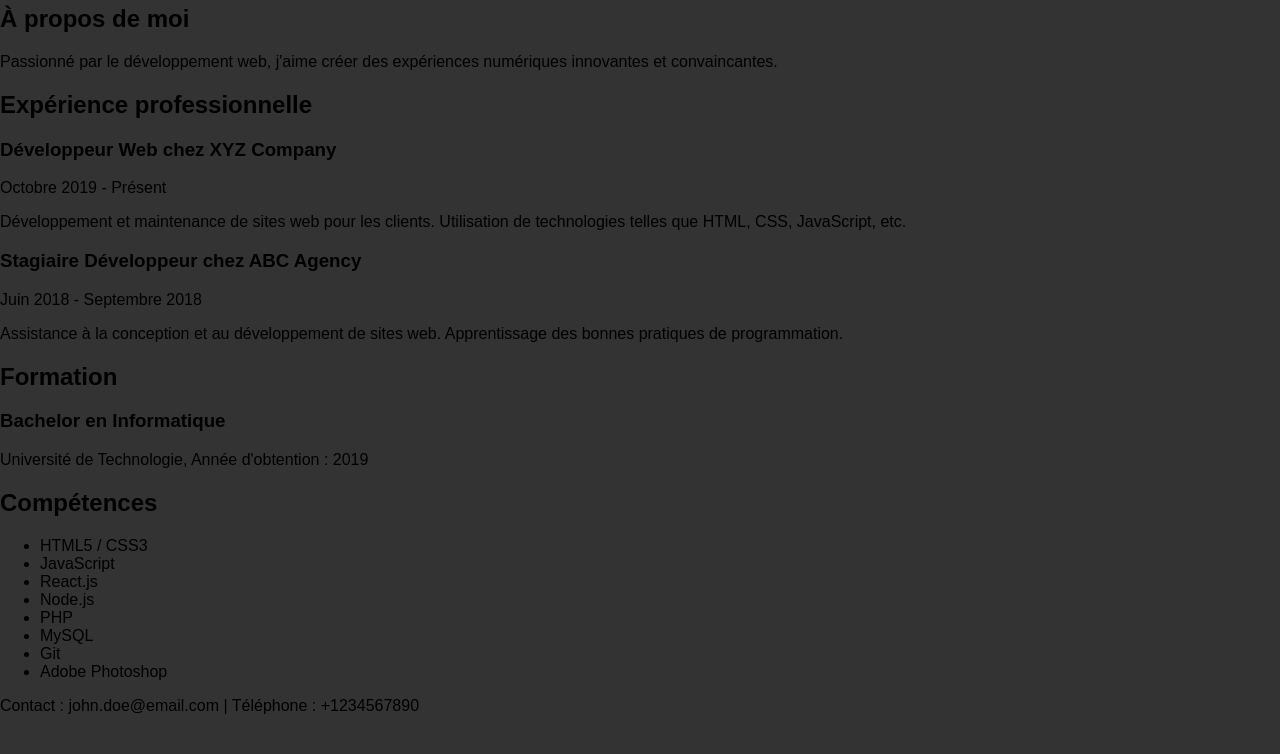
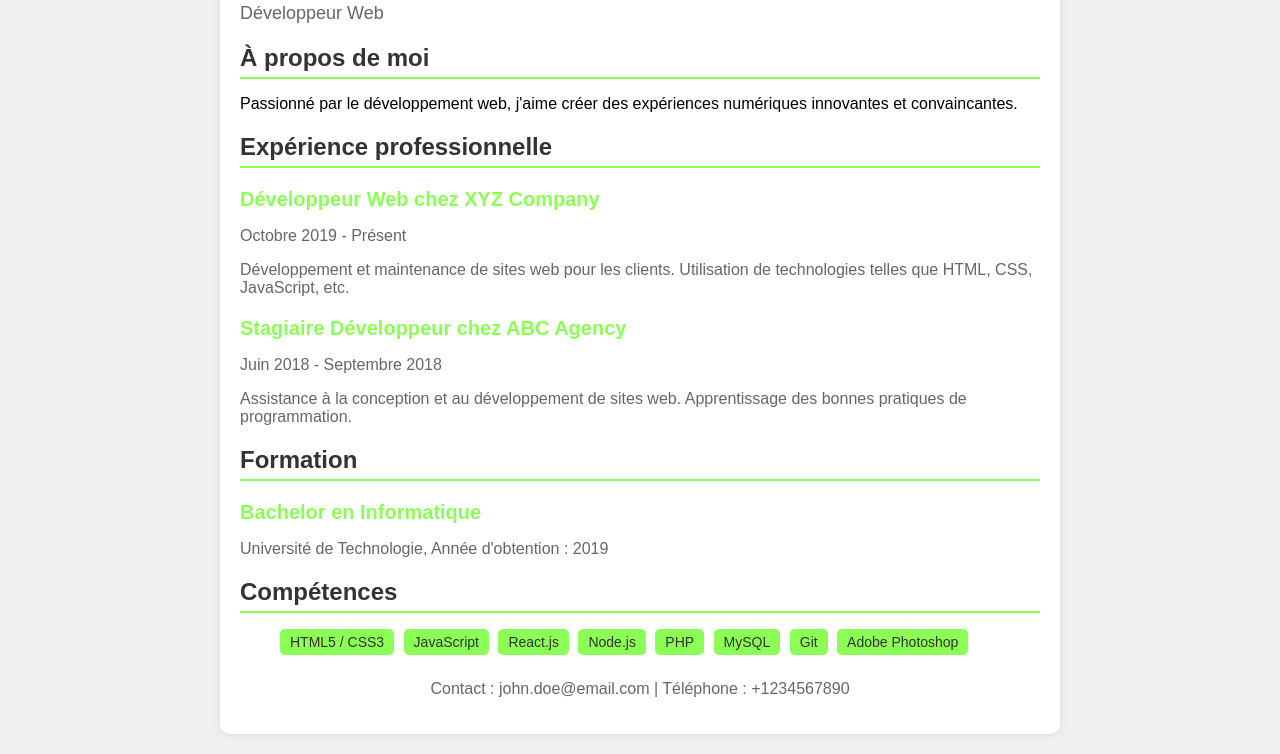
Before and after one commit to DeltaDevBoy/cv, a plain HTML site: page index.html in a window 1280 px wide. Shown: the part 113-867 px from the top of the page. Before the commit the page ends 844 px from the top, so only its background shows below. Drawn offline with Linux system fonts and the light colour scheme.

Commit message:
Update styles.css

```diff
--- a/styles.css
+++ b/styles.css
@@ -1,33 +1,68 @@
 body {
     font-family: Arial, sans-serif;
+    background-color: #f0f0f0;
     margin: 0;
     padding: 0;
-  background-color: #333;
 }
 
-.pip-boy {
-  background-color: #1a1a1a;
-  color: #fff;
-  width: 400px;
-  margin: 50px auto;
+.container {
+    max-width: 800px;
+    margin: 20px auto;
+    background-color: #fff;
     padding: 20px;
-  border: 5px solid #ff6f00;
     border-radius: 10px;
+    box-shadow: 0px 0px 10px rgba(0, 0, 0, 0.1);
 }
 
-.header {
-  text-align: center;
+header h1 {
+    color: #333;
+    font-size: 32px;
+    margin-bottom: 5px;
 }
 
-.status {
-  margin-top: 10px;
+header p {
+    color: #666;
+    font-size: 18px;
 }
 
-.status-item {
-  display: inline-block;
-  margin-right: 10px;
+.about h2, .experience h2, .education h2, .skills h2 {
+    color: #333;
+    font-size: 24px;
+    margin-bottom: 10px;
+    border-bottom: 2px solid #8cff57;
+    padding-bottom: 5px;
 }
 
-.content {
+.job h3, .degree h3 {
+    color: #8cff57;
+    font-size: 20px;
+    margin-bottom: 5px;
+}
+
+.job p, .degree p {
+    color: #666;
+    font-size: 16px;
+    margin-bottom: 10px;
+}
+
+.skills ul {
+    list-style: none;
+}
+
+.skills li {
+    background-color: #8cff57;
+    color: #333;
+    font-size: 14px;
+    padding: 5px 10px;
+    border-radius: 5px;
+    display: inline-block;
+    margin-right: 5px;
+    margin-bottom: 5px;
+}
+
+footer {
     margin-top: 20px;
+    text-align: center;
+    color: #666;
+    font-size: 16px;
 }
```
Lines whose indentation alone changed are shown as unchanged.
